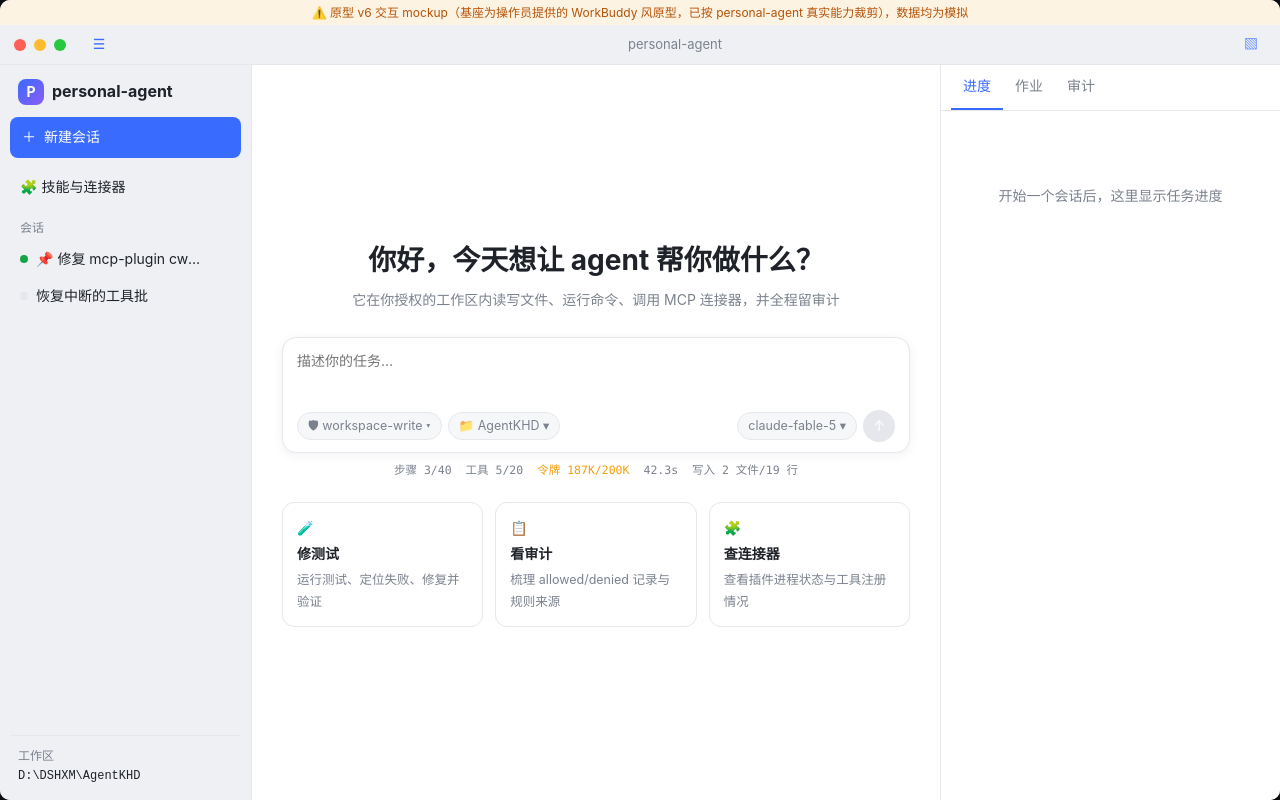
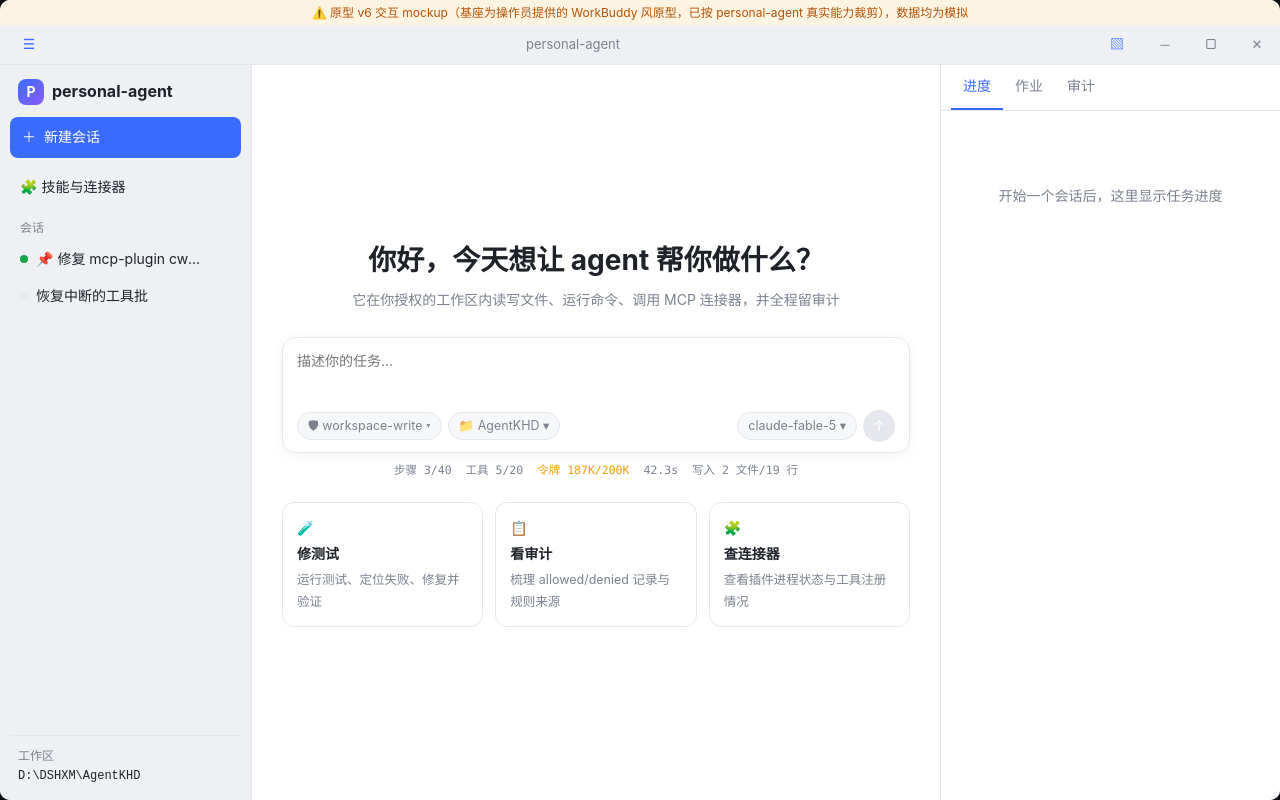
Before and after one commit to WR-Class/personal-agent, a website: page docs/panel-prototype/index.html in a window 1280 px wide. Drawn offline with Linux system fonts and the light colour scheme.

Commit message:
docs(M5): 原型窗口控制按钮改为 Windows 风格并移至右上角 （原为 macOS 红黄绿圆点在左侧；交付目标是 Windows 桌面 Electron 应用）

```diff
--- a/docs/panel-prototype/index.html
+++ b/docs/panel-prototype/index.html
@@ -14,7 +14,12 @@ button{font:inherit;color:inherit;background:none;border:0;cursor:pointer}
 .banner{background:#fdf3e2;color:#b45309;text-align:center;font-size:12px;padding:3px 10px;flex-shrink:0}
 /* title bar */
 .title{height:40px;display:flex;align-items:center;padding:0 14px;background:var(--side);border-bottom:1px solid var(--line);gap:10px;flex-shrink:0}
-.dots{display:flex;gap:8px;margin-right:8px}.dots i{width:12px;height:12px;border-radius:50%;background:#ff5f57}.dots i:nth-child(2){background:#febc2e}.dots i:nth-child(3){background:#28c840}
+/* Windows 窗口控制按钮：最小化/最大化/关闭，固定右上角（交付目标是 Windows
+   桌面 Electron 应用；操作员指出不应是 macOS 红黄绿圆点，也不该在左侧） */
+.winctl{display:flex;flex-shrink:0;margin-right:-14px}
+.winctl button{width:46px;height:40px;display:inline-flex;align-items:center;justify-content:center;color:var(--sub);font-size:13px}
+.winctl button:hover{background:var(--hover);color:var(--text)}
+.winctl button.close:hover{background:#e81123;color:#fff}
 .title .t{flex:1;text-align:center;color:var(--sub);font-size:13px}
 .ib{width:30px;height:30px;border-radius:6px;display:inline-flex;align-items:center;justify-content:center;color:var(--sub)}
 .ib:hover{background:var(--hover);color:var(--text)}.ib.on{color:var(--main)}
@@ -143,10 +148,10 @@ button{font:inherit;color:inherit;background:none;border:0;cursor:pointer}
 <div class="win" id="win">
   <div class="banner">⚠️ 原型 v6 交互 mockup（基座为操作员提供的 WorkBuddy 风原型，已按 personal-agent 真实能力裁剪），数据均为模拟</div>
   <div class="title">
-    <div class="dots"><i></i><i></i><i></i></div>
     <button class="ib on" data-act="toggleSide" title="侧边栏">☰</button>
     <div class="t" id="winTitle">personal-agent</div>
     <button class="ib on" data-act="toggleRight" id="rightBtn" title="右侧面板">▧</button>
+    <div class="winctl"><button title="最小化">─</button><button title="最大化">▢</button><button class="close" title="关闭">✕</button></div>
   </div>
   <div class="body">
     <aside class="side" id="side">
```
